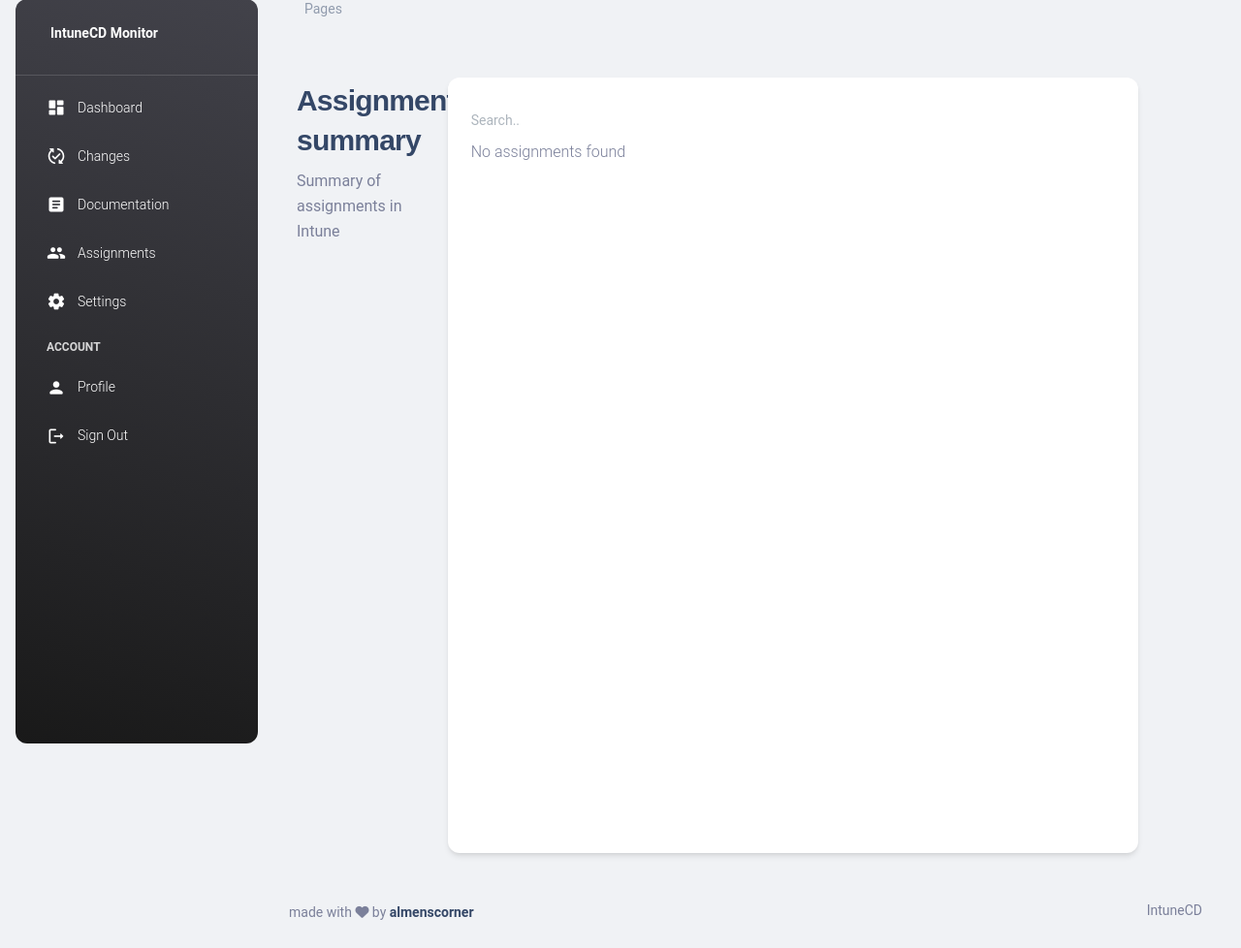
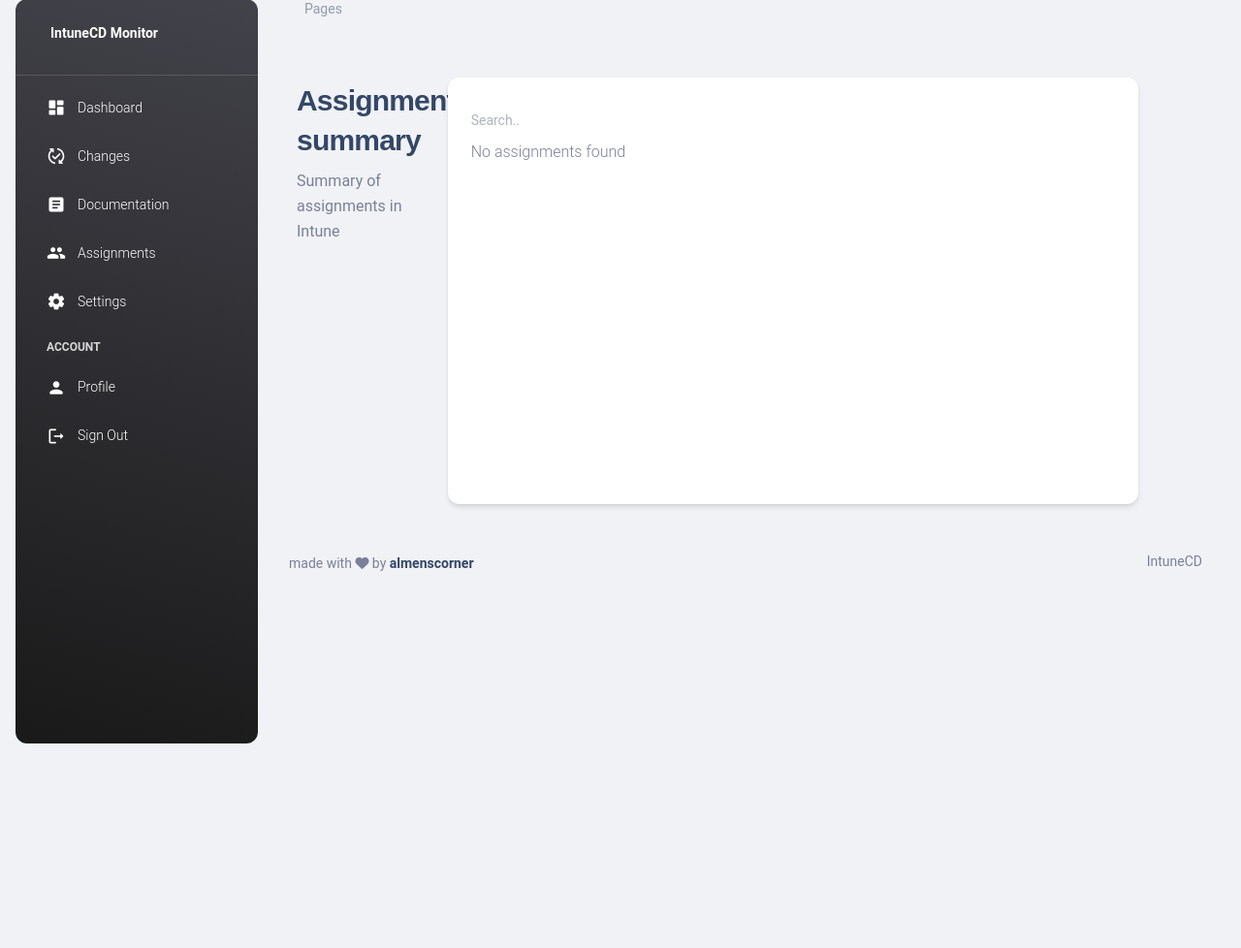
Before and after one commit to almenscorner/intunecd-monitor, a Flask app: template app/templates/pages/assignments.html in a window 1280 px wide. Shown: the part 17-995 px from the top of the page at 97% size. After the commit the page ends 784 px from the top, so only its background shows below. Run offline with Flask 2, Linux system fonts and the light colour scheme; the template is opened without the code that fills it, so the values that code supplies are empty; parts of the project's set-up code (start-up, migrations or seed data) failed here and were passed over; some libraries are stand-ins or nearby versions.

Commit message:
Change card height

```diff
--- a/app/templates/pages/assignments.html
+++ b/app/templates/pages/assignments.html
@@ -16,7 +16,7 @@
         <div class="col-lg-9">
 
             <div class="card">
-                <div class="card-body px-4 pb-2" style="height: 50rem; overflow: auto;">
+                <div class="card-body px-4 pb-2" style="height: calc(100vh - 360px); overflow: auto;">
                     <input class="form-control" id="assignmentSearch" type="text" placeholder="Search..">
                     <div class="accordion accordion-flush" id="accordionFlush">
                         {% if assignments %}
```
